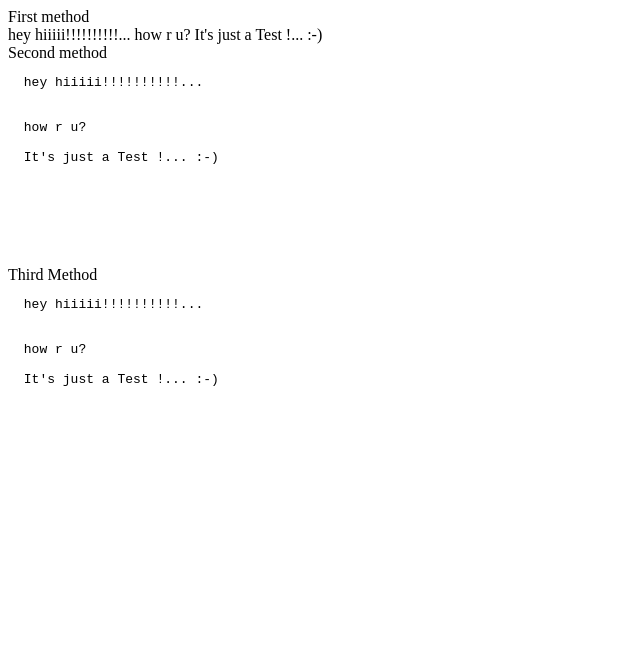
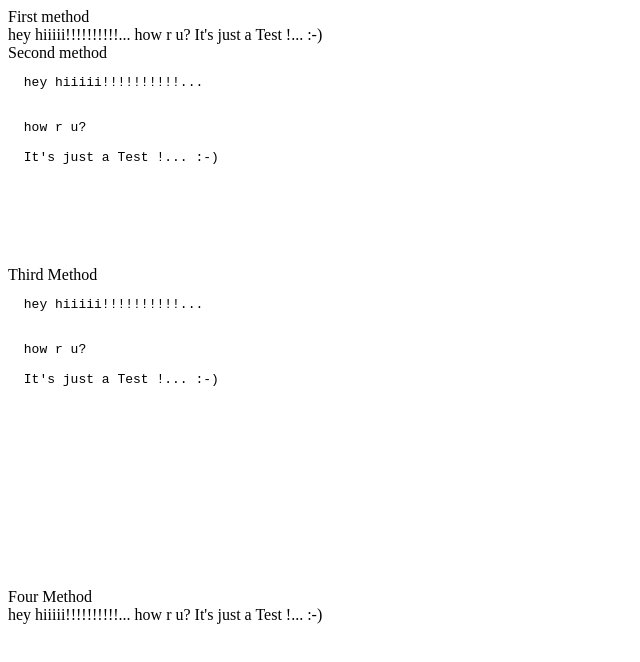
Before and after one commit to ashish123mahajan/ServerlessBlog, a plain HTML site: page index.html in a window 1280 px wide. Shown: the whole page, without its empty margins (0-640 px from the left). Drawn offline with nearby package versions, Linux system fonts and the light colour scheme.

Commit message:
added fourth method

```diff
--- a/index.html
+++ b/index.html
@@ -2,6 +2,26 @@
 <html>
 <head>
     <script src="https://code.jquery.com/jquery-1.10.2.js"></script>
+    <script type="text/javascript">
+        $(document).ready(function () {
+                $.ajax({
+                    url: "blogs/test.txt",
+                    dataType: "text",
+                    success: function (data) {
+                            // var text = $('#newCheckText').val();
+                            // var str = data;
+                            // var str_array = str.split('\n');
+                            // for (var i = 0; i < str_array.length; i++) {
+                            //     // Trim the excess whitespace.
+                            //     str_array[i] = str_array[i].replace(/^\s*/, "").replace(/\s*$/, "");
+                            //     // Add additional code here, such as:
+                            //     alert(str_array[i]);
+                                $('#checkboxes').text(data);
+                            //}
+                    }
+                });
+        });
+    </script>
 </head>
 
 <body>First method<br>
@@ -15,6 +35,8 @@
         Not supported
     </object>
     </div>
+    Four Method
+    <div id="checkboxes"></div>
 </body>
 
 <script src="js/main.js"></script>
```
